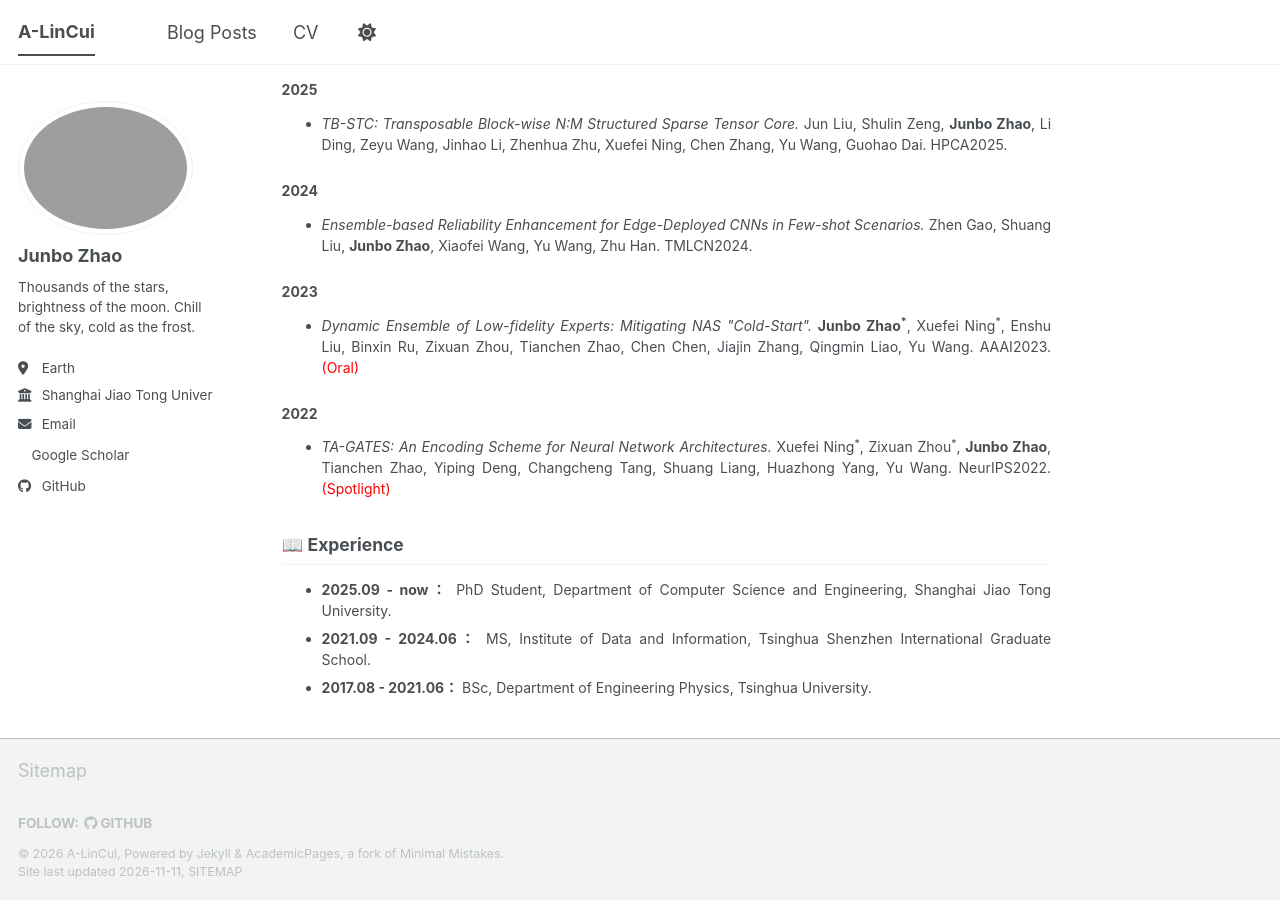
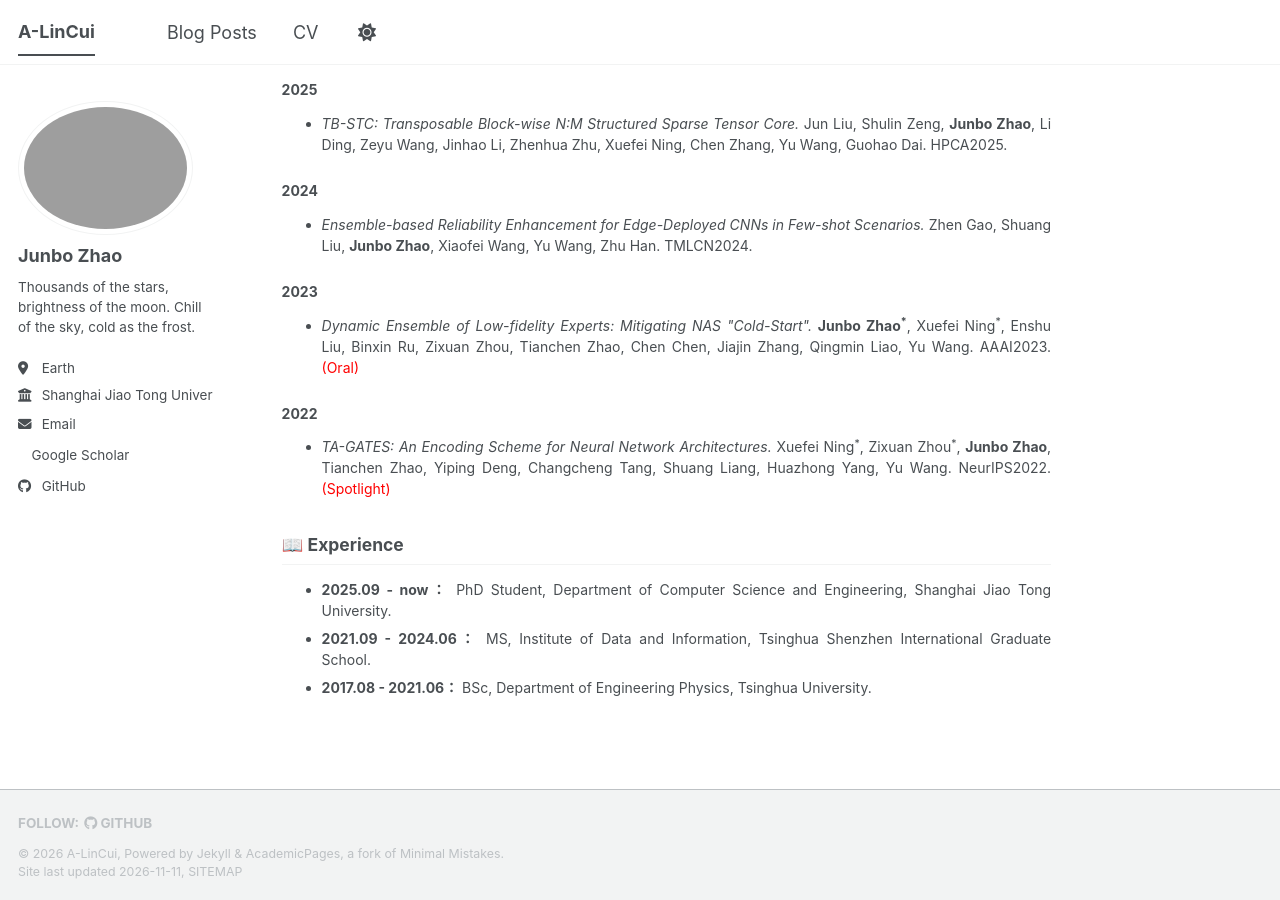
Before and after one commit to A-LinCui/A-LinCui.github.io, a Jekyll site: the page built from _pages/about.md, in a window 1280 px wide and 900 px high, scrolled down 478 px. Built offline with Jekyll 4.4.1, drawn with Linux system fonts in a browser that asks for light colours; a script bundle is joined from its source files by our own code; a style sheet for code colours, icons or effects is not loaded.

Commit message:
Remove duplicate Sitemap link above footer

```diff
--- a/_includes/footer/custom.html
+++ b/_includes/footer/custom.html
@@ -1,6 +1,4 @@
 <!-- start custom footer snippets -->
-
-<p><a href="/sitemap/">Sitemap</a></p>
 
 <!-- Support for MathJax -->
 <script id="MathJax-script" defer src="https://cdn.jsdelivr.net/npm/mathjax@4.0.0/tex-mml-chtml.js"></script>
```
